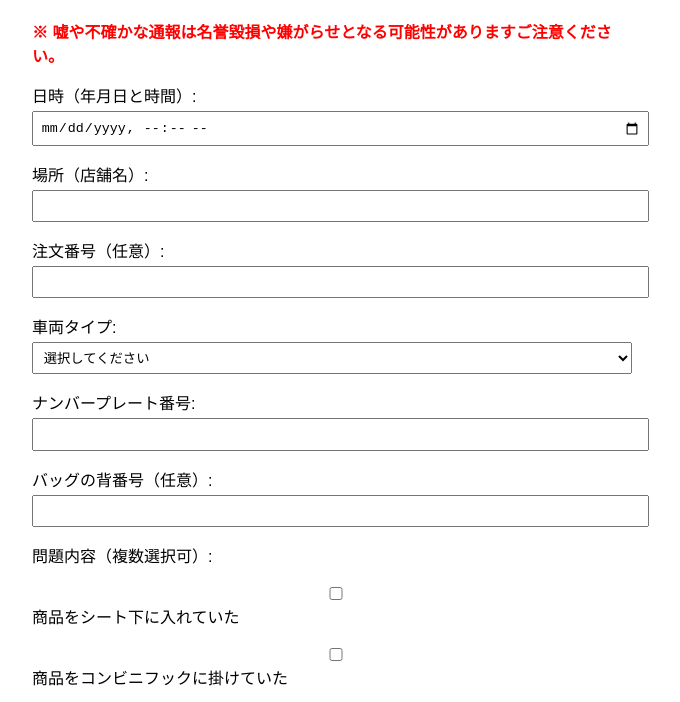
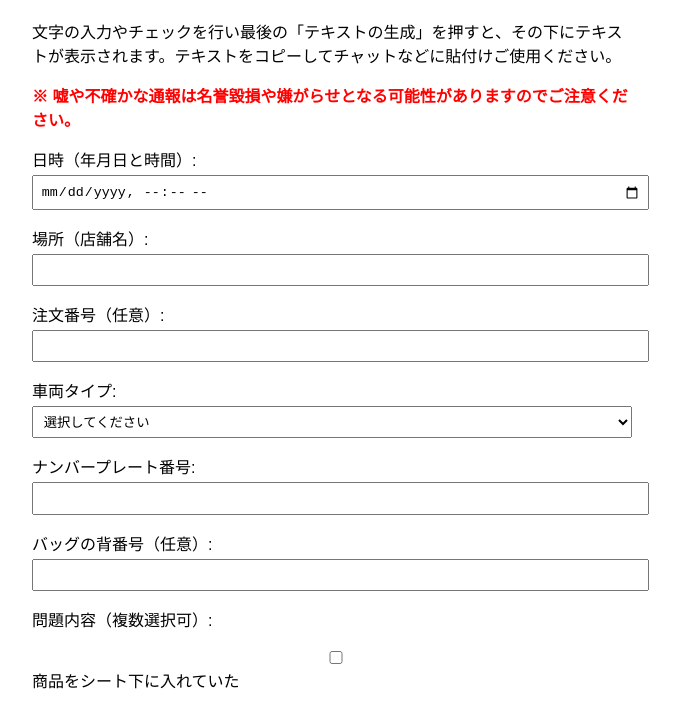
Before and after one commit to chahel0429/Tuho-form, a plain HTML site: page index.html in a window 1280 px wide. Shown: the part 86-788 px from the top of the page, without its empty margins (308-988 px from the left). Drawn offline with Linux system fonts and the light colour scheme.

Commit message:
Update index.html

```diff
--- a/index.html
+++ b/index.html
@@ -14,8 +14,9 @@
 </head>
 <body>
   <h1>問題のある配達員 通報フォーム</h1>
+  <p align="left">文字の入力やチェックを行い最後の「テキストの生成」を押すと、その下にテキストが表示されます。テキストをコピーしてチャットなどに貼付けご使用ください。</p>
   <p style="color: red; font-weight: bold;">
-    ※ 嘘や不確かな通報は名誉毀損や嫌がらせとなる可能性がありますご注意ください。
+    ※ 嘘や不確かな通報は名誉毀損や嫌がらせとなる可能性がありますのでご注意ください。
   </p>
 
   <form id="reportForm">
```
